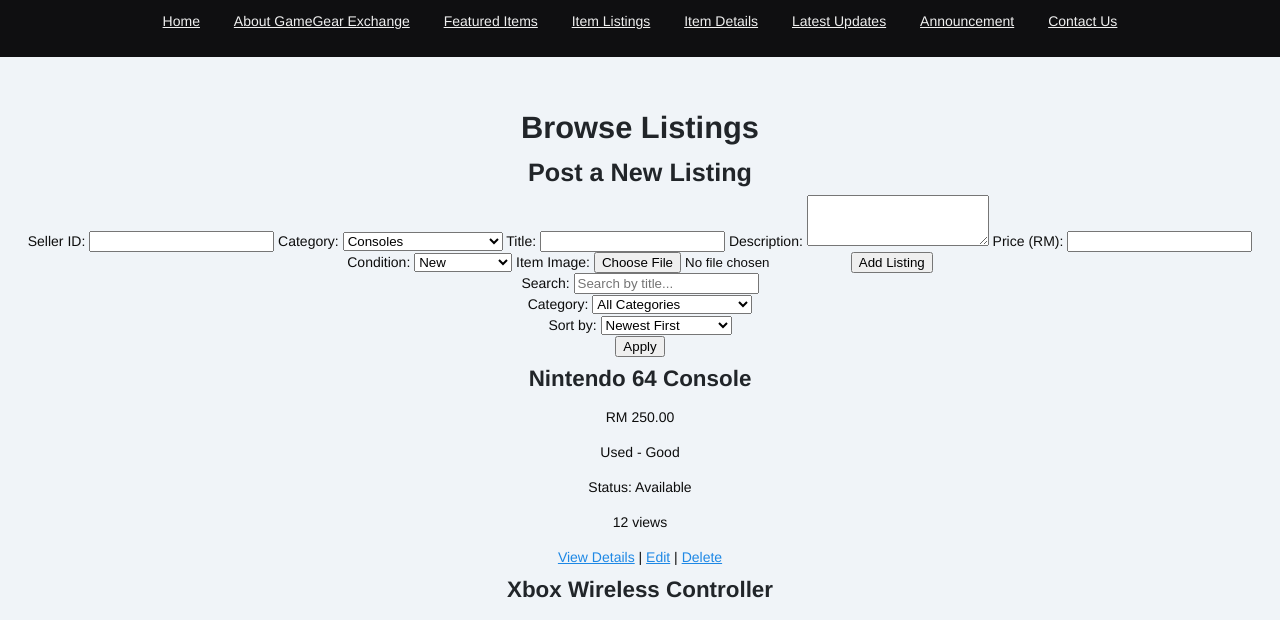
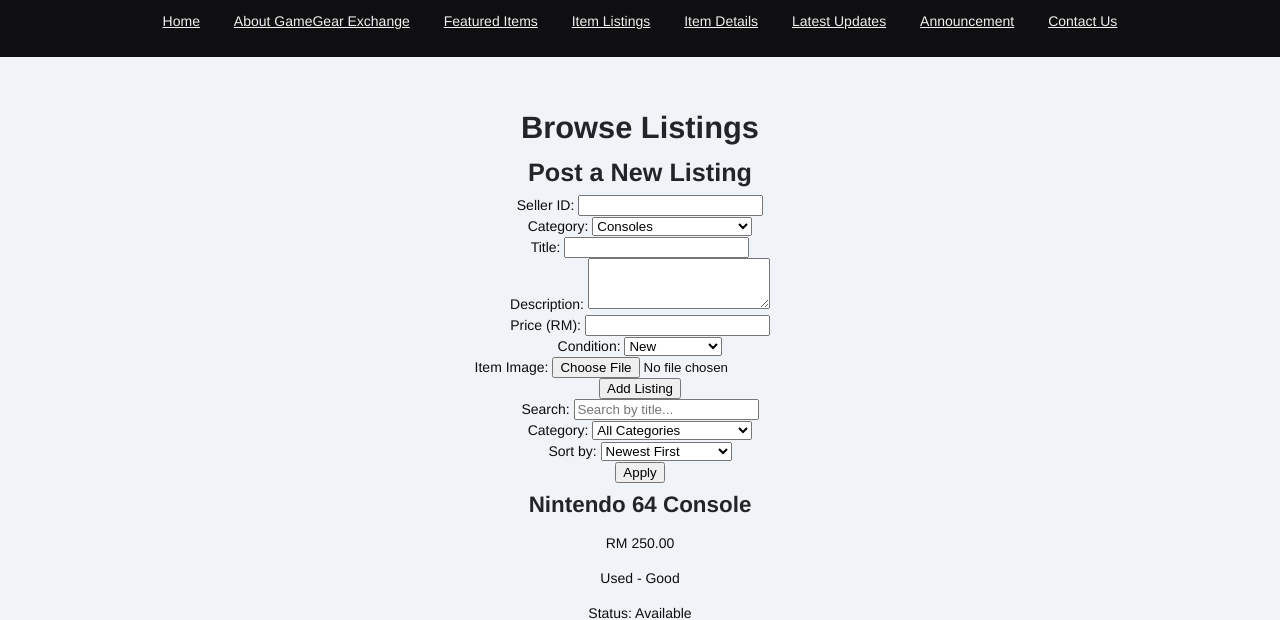
Before and after one commit to JWlow0888/WAD_assignment, a PHP site: page /gamegear/listings/ in a window 1280 px wide. Shown: the part 517-1137 px from the top of the page. Run offline with PHP 8.4, Linux system fonts and the light colour scheme; data comes from the database, SQL or seed files in the repository.

```diff
--- a/gamegear/listings/index.php
+++ b/gamegear/listings/index.php
@@ -59,6 +59,7 @@
 
                 if (mysqli_stmt_execute($stmt)) {
                     $success_msg = "Listing added successfully!";
+                    $_POST = array();
                 } else {
                     $errors[] = "Database error: " . mysqli_error($conn);
                 }
@@ -96,11 +97,13 @@
         <section id="addListingForm">
             <h2>Post a New Listing</h2>
             <form action="index.php" method="post" enctype="multipart/form-data">
-
+                <div class="form-group">
                 <label for="seller_id">Seller ID:</label>
                 <input type="number" name="seller_id" id="seller_id"
                        value="<?php echo isset($_POST['seller_id']) ? htmlspecialchars($_POST['seller_id']) : ''; ?>" required>
+                </div>
 
+                <div class="form-group">
                 <label for="category_id">Category:</label>
                 <select name="category_id" id="category_id" required>
                     <?php
@@ -110,18 +113,26 @@
                     }
                     ?>
                 </select>
+                </div>
 
+                <div class="form-group">
                 <label for="title">Title:</label>
                 <input type="text" name="title" id="title"
                        value="<?php echo isset($_POST['title']) ? htmlspecialchars($_POST['title']) : ''; ?>" required>
+                </div>
 
+                <div class="form-group">
                 <label for="description">Description:</label>
                 <textarea name="description" id="description" rows="3"><?php echo isset($_POST['description']) ? htmlspecialchars($_POST['description']) : ''; ?></textarea>
+                </div>
 
+                <div class="form-group">
                 <label for="price">Price (RM):</label>
                 <input type="number" step="0.01" name="price" id="price"
                        value="<?php echo isset($_POST['price']) ? htmlspecialchars($_POST['price']) : ''; ?>" required>
+                </div>
 
+                <div class="form-group">
                 <label for="item_condition">Condition:</label>
                 <select name="item_condition" id="item_condition">
                     <option value="New">New</option>
@@ -129,9 +140,12 @@
                     <option value="Used - Good">Used - Good</option>
                     <option value="Used - Fair">Used - Fair</option>
                 </select>
+                </div>
 
+                <div class="form-group">
                 <label for="image">Item Image:</label>
                 <input type="file" name="image" id="image" accept="image/*">
+                </div>
 
                 <button type="submit" name="add_listing" class="button">Add Listing</button>
             </form>
```
